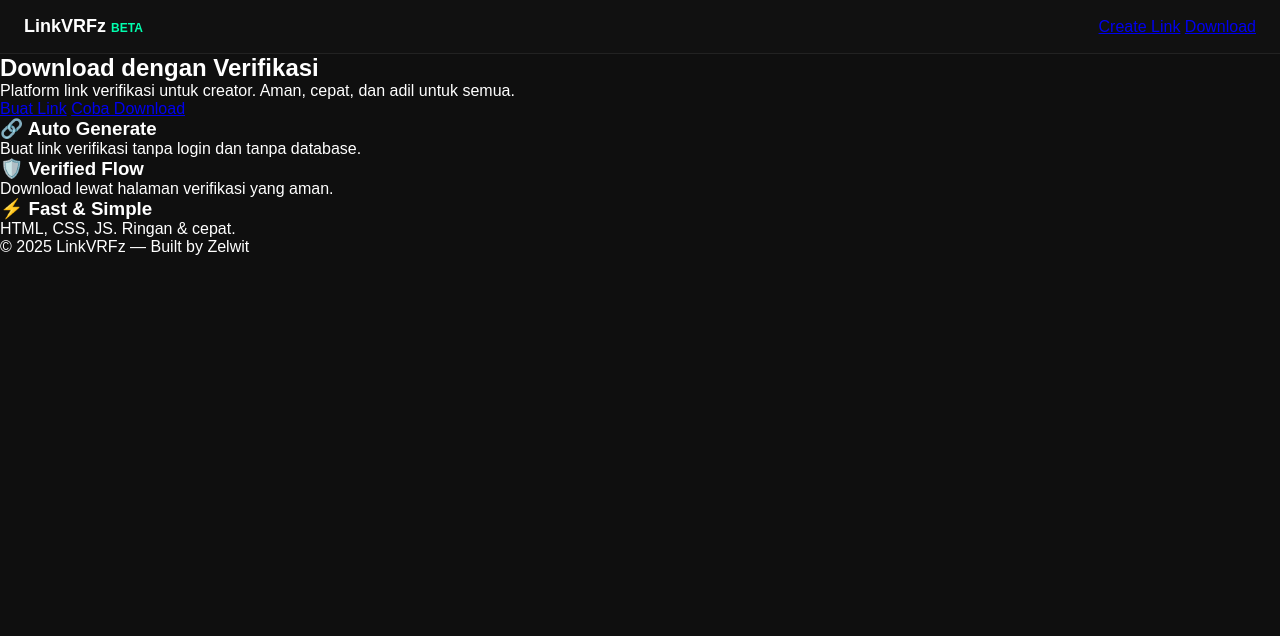
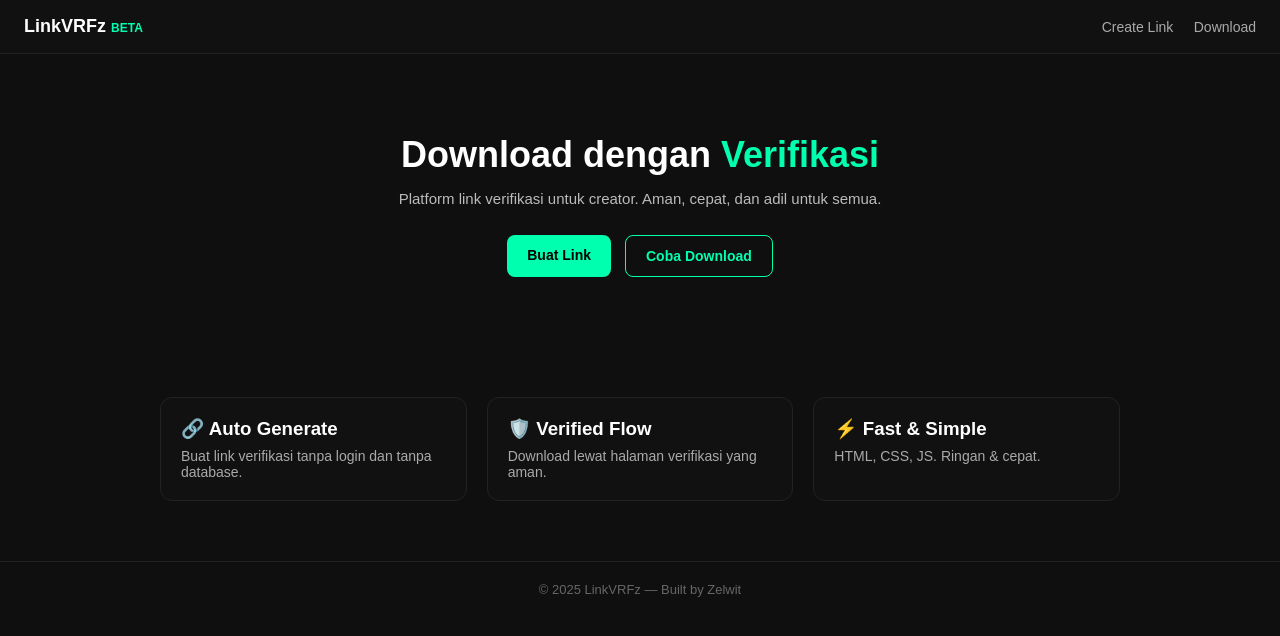
Before and after one commit to debutcmc/LinkVRFz, a plain HTML site: page index.html in a window 1280 px wide. Drawn offline with Linux system fonts and the light colour scheme.

Commit message:
Update style.css

```diff
--- a/css/style.css
+++ b/css/style.css
@@ -22,6 +22,17 @@ body {
   padding: 16px 24px;
   background: #111;
   border-bottom: 1px solid #222;
+}
+
+.nav nav a {
+  margin-left: 16px;
+  text-decoration: none;
+  font-size: 14px;
+  color: #aaa;
+}
+
+.nav nav a:hover {
+  color: #00ffae;
 }
 
 .logo {
@@ -96,7 +107,7 @@ body {
 }
 
 /* ============================= */
-/* FILE CARD (GO PAGE) */
+/* FILE CARD */
 /* ============================= */
 
 .file-card {
@@ -125,7 +136,7 @@ body {
 }
 
 /* ============================= */
-/* TASK CARD (MEDIUM MODE) */
+/* TASK CARD */
 /* ============================= */
 
 .task-card {
@@ -193,43 +204,87 @@ body {
 }
 
 /* ============================= */
-/* GENERATED LINK LIST */
+/* HOMEPAGE */
 /* ============================= */
 
-.list-area {
-  margin-top: 24px;
-  display: flex;
-  flex-direction: column;
-  gap: 14px;
+.hero {
+  text-align: center;
+  padding: 80px 20px;
 }
 
-.link-card {
-  background: #111;
-  border: 1px solid #222;
-  border-radius: 10px;
-  padding: 16px;
+.hero h1 {
+  font-size: 36px;
+  margin-bottom: 14px;
 }
 
-.link-card .row {
-  font-size: 14px;
-  margin-bottom: 6px;
-  color: #ccc;
-}
-
-.link-card .row strong {
+.hero h1 span {
   color: #00ffae;
 }
 
-.copy-btn {
-  margin-top: 10px;
-  padding: 8px 14px;
-  border-radius: 6px;
-  border: none;
+.hero p {
+  font-size: 15px;
+  color: #bbb;
+  max-width: 520px;
+  margin: 0 auto 28px;
+}
+
+.hero-btn {
+  display: flex;
+  justify-content: center;
+  gap: 14px;
+  flex-wrap: wrap;
+}
+
+.btn {
+  padding: 12px 20px;
+  border-radius: 8px;
+  text-decoration: none;
+  font-weight: bold;
+  font-size: 14px;
+}
+
+.btn.primary {
   background: #00ffae;
   color: #000;
-  font-weight: bold;
-  cursor: pointer;
+}
+
+.btn.secondary {
+  border: 1px solid #00ffae;
+  color: #00ffae;
+}
+
+.features {
+  display: grid;
+  grid-template-columns: repeat(auto-fit, minmax(220px, 1fr));
+  gap: 20px;
+  max-width: 1000px;
+  margin: 40px auto;
+  padding: 0 20px;
+}
+
+.features .card {
+  background: #111;
+  border: 1px solid #222;
+  border-radius: 12px;
+  padding: 20px;
+}
+
+.features .card h3 {
+  margin-bottom: 8px;
+}
+
+.features .card p {
+  font-size: 14px;
+  color: #aaa;
+}
+
+.footer {
+  margin-top: 60px;
+  padding: 20px;
+  text-align: center;
   font-size: 13px;
+  color: #666;
+  border-top: 1px solid #222;
 }
 
 /* ============================= */
@@ -240,4 +295,8 @@ body {
   .workspace {
     margin-top: 24px;
   }
+
+  .hero h1 {
+    font-size: 28px;
+  }
 }
```
